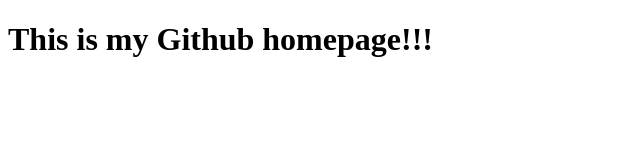
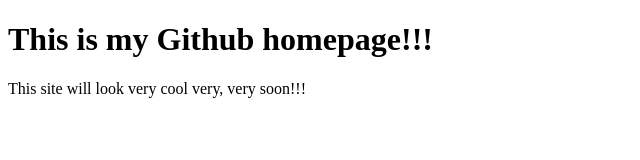
Before and after one commit to winfredSunga-jw0226/winfredSunga-jw0226.github.io, a plain HTML site: page index.html in a window 1280 px wide. Shown: the whole page, without its empty margins (0-640 px from the left). Drawn offline with Linux system fonts and the light colour scheme.

Commit message:
added a paragraph

```diff
--- a/index.html
+++ b/index.html
@@ -5,5 +5,6 @@
 </head>
 <body>
   <h1>This is my Github homepage!!!</h1>
+  <p>This site will look very cool very, very soon!!!</p>
 </body>
 </html>
```
